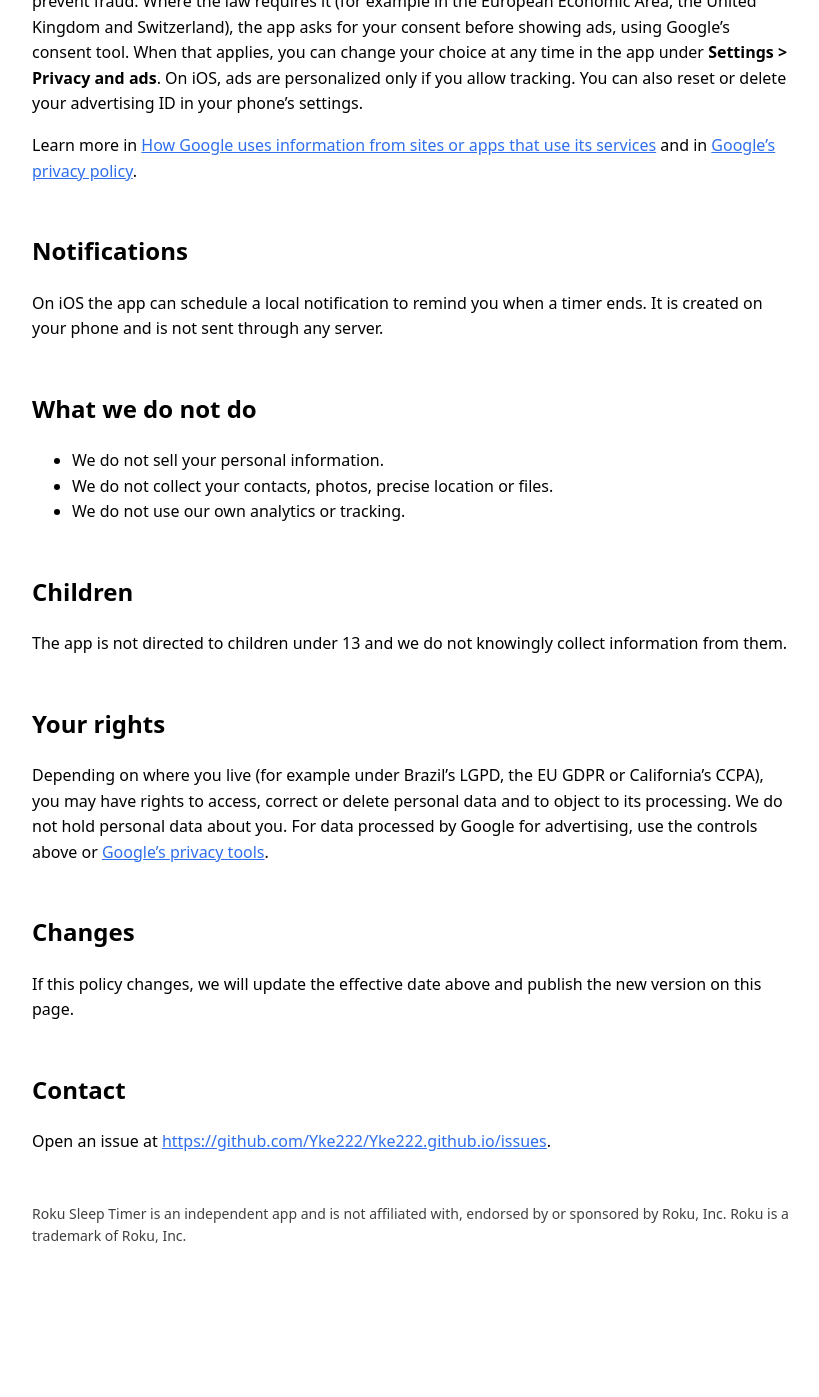
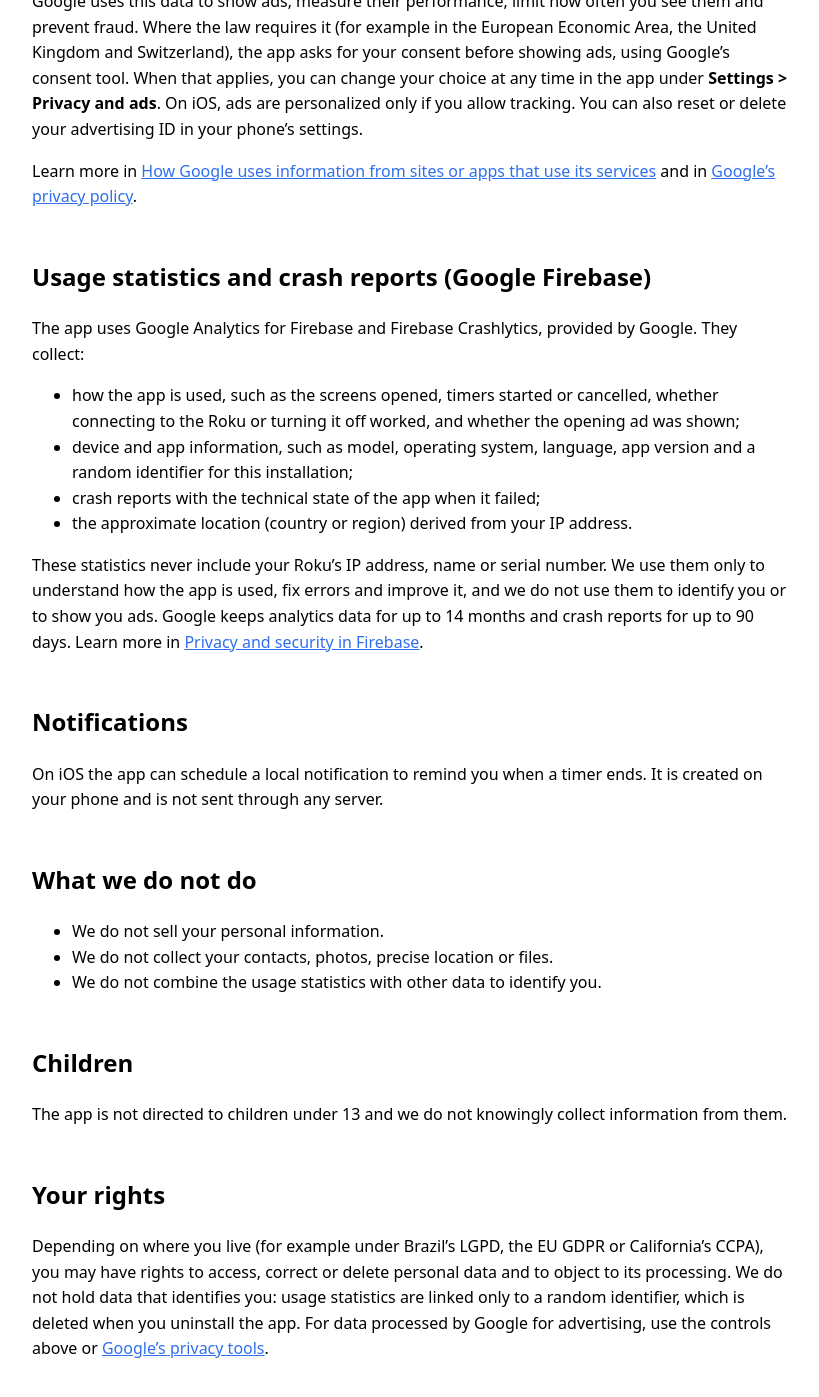
Before and after one commit to Yke222/Yke222.github.io, a Jekyll site: the page built from roku-sleep-timer/en/privacy.md, in a window 1280 px wide and 1400 px high, scrolled down 1314 px. Shown: the top 1397 px of the window, without its empty margins (228-1047 px from the left). Built offline with Jekyll 4.4.1, drawn with Linux system fonts in a browser that asks for light colours; before the commit the page ends 2626 px from its top, so only the background shows below that; some of the changed text lies outside the part shown.

Commit message:
Disclose Firebase usage statistics and crash reports in the privacy policy

```diff
--- a/_config.yml
+++ b/_config.yml
@@ -3,7 +3,7 @@ description: Sleep timer that turns your Roku and TV off from your phone.
 # Set to a support address to show it on every legal and support page.
 contact_email: ""
 issues_url: https://github.com/Yke222/Yke222.github.io/issues
-policy_effective_date: "2026-10-13"
+policy_effective_date: "2026-10-16"
 markdown: kramdown
 exclude:
   - README.md
--- a/roku-sleep-timer/en/privacy.md
+++ b/roku-sleep-timer/en/privacy.md
@@ -16,8 +16,9 @@ This policy explains what information the Roku Sleep Timer app ("the app") handl
 
 ## Summary
 
-- We do not run servers, we do not have user accounts and we never receive your personal information.
+- We do not run servers and we do not have user accounts.
 - Your Roku's details and your settings stay on your phone.
+- The app sends usage statistics and crash reports to Google Firebase, tied only to a random identifier, so we can fix problems and improve it.
 - The app shows ads through Google AdMob. Google may collect device identifiers and usage data to show and measure ads, as described below.
 
 ## Information stored on your phone
@@ -47,6 +48,17 @@ Google uses this data to show ads, measure their performance, limit how often yo
 
 Learn more in [How Google uses information from sites or apps that use its services](https://policies.google.com/technologies/partner-sites) and in [Google's privacy policy](https://policies.google.com/privacy).
 
+## Usage statistics and crash reports (Google Firebase)
+
+The app uses Google Analytics for Firebase and Firebase Crashlytics, provided by Google. They collect:
+
+- how the app is used, such as the screens opened, timers started or cancelled, whether connecting to the Roku or turning it off worked, and whether the opening ad was shown;
+- device and app information, such as model, operating system, language, app version and a random identifier for this installation;
+- crash reports with the technical state of the app when it failed;
+- the approximate location (country or region) derived from your IP address.
+
+These statistics never include your Roku's IP address, name or serial number. We use them only to understand how the app is used, fix errors and improve it, and we do not use them to identify you or to show you ads. Google keeps analytics data for up to 14 months and crash reports for up to 90 days. Learn more in [Privacy and security in Firebase](https://firebase.google.com/support/privacy).
+
 ## Notifications
 
 On iOS the app can schedule a local notification to remind you when a timer ends. It is created on your phone and is not sent through any server.
@@ -55,7 +67,7 @@ On iOS the app can schedule a local notification to remind you when a timer ends
 
 - We do not sell your personal information.
 - We do not collect your contacts, photos, precise location or files.
-- We do not use our own analytics or tracking.
+- We do not combine the usage statistics with other data to identify you.
 
 ## Children
 
@@ -63,7 +75,7 @@ The app is not directed to children under 13 and we do not knowingly collect inf
 
 ## Your rights
 
-Depending on where you live (for example under Brazil's LGPD, the EU GDPR or California's CCPA), you may have rights to access, correct or delete personal data and to object to its processing. We do not hold personal data about you. For data processed by Google for advertising, use the controls above or [Google's privacy tools](https://myaccount.google.com/data-and-privacy).
+Depending on where you live (for example under Brazil's LGPD, the EU GDPR or California's CCPA), you may have rights to access, correct or delete personal data and to object to its processing. We do not hold data that identifies you: usage statistics are linked only to a random identifier, which is deleted when you uninstall the app. For data processed by Google for advertising, use the controls above or [Google's privacy tools](https://myaccount.google.com/data-and-privacy).
 
 ## Changes
 
```
Also changed, not shown: roku-sleep-timer/es/privacy.md (+15 -3 lines), roku-sleep-timer/pt/privacy.md (+15 -3 lines).
